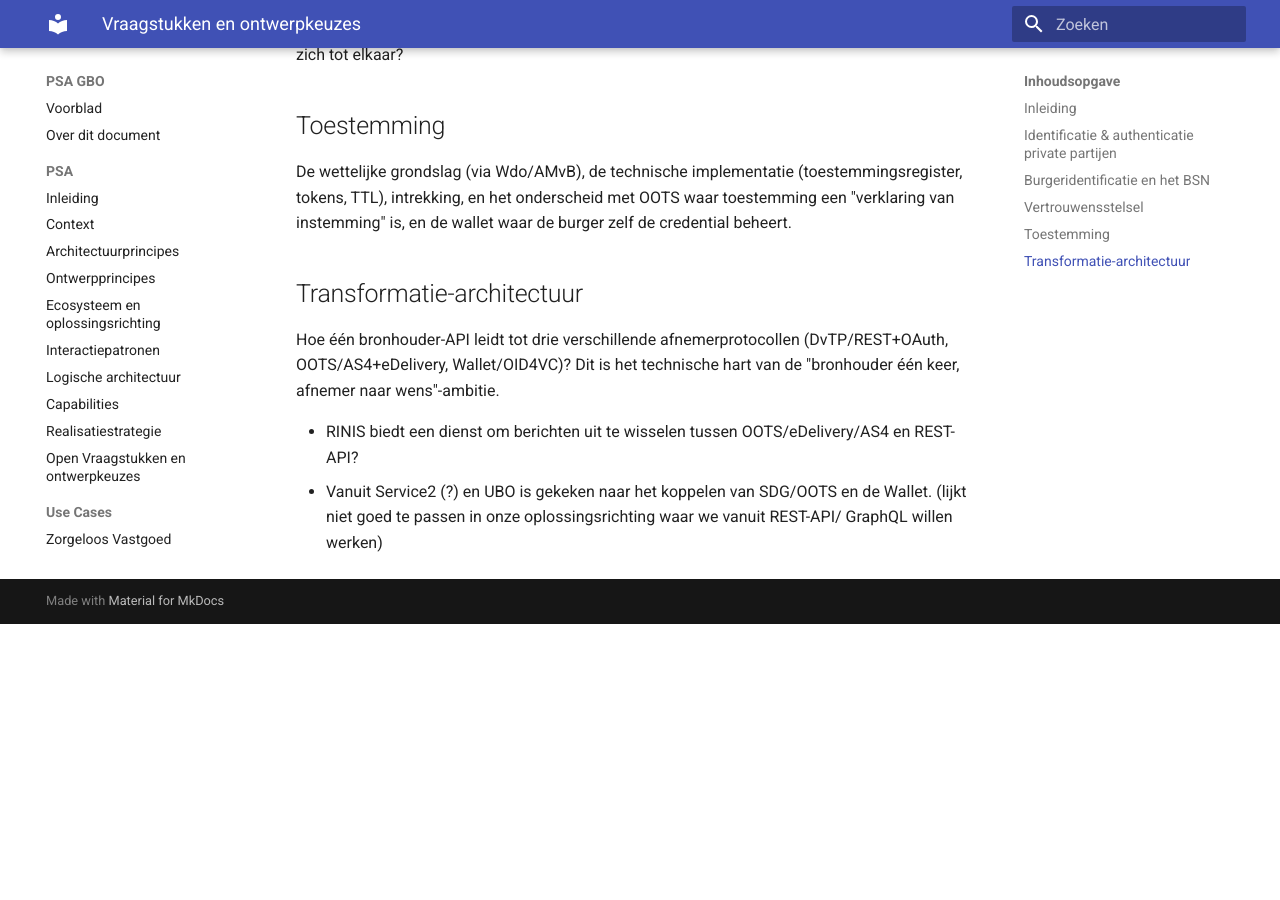
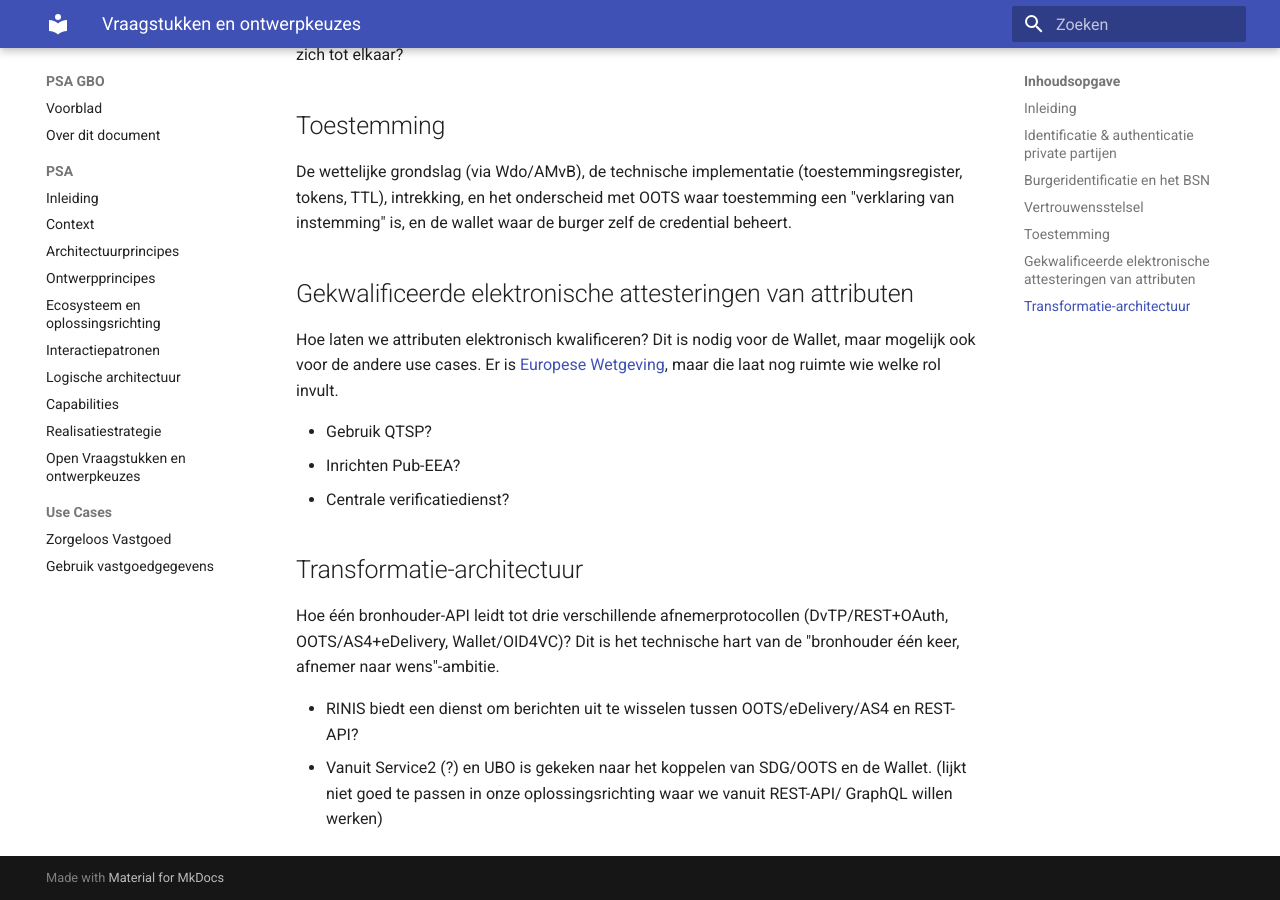
Before and after one commit to Govert-Claus/GBO-DvTP, an MkDocs documentation site: the page built from docs/psa/vraagstukken.md, in a window 1280 px wide and 900 px high, scrolled down 810 px. Built offline with MkDocs 1.6.1 and Material for MkDocs 9.7.7, drawn with Linux system fonts in a browser that asks for light colours; before the commit the page ends 1434 px from its top, so only the background shows below that.

Commit message:
vraagstukken en ontwerpkeuzes

```diff
--- a/docs/psa/vraagstukken.md
+++ b/docs/psa/vraagstukken.md
@@ -27,6 +27,15 @@
 De wettelijke grondslag (via Wdo/AMvB), de technische implementatie (toestemmingsregister, tokens, TTL), intrekking, en het onderscheid met OOTS waar toestemming een "verklaring van instemming" is, en de wallet waar de burger zelf de credential beheert.
 
 
+## Gekwalificeerde elektronische attesteringen van attributen
+
+Hoe laten we attributen elektronisch kwalificeren? Dit is nodig voor de Wallet, maar mogelijk ook voor de andere use cases. Er is [Europese Wetgeving](https://eur-lex.europa.eu/legal-content/NL/TXT/HTML/?uri=OJ:L_202501569), maar die laat nog ruimte wie welke rol invult.
+
+- Gebruik QTSP?
+- Inrichten Pub-EEA?
+- Centrale verificatiedienst?
+
+
 ## Transformatie-architectuur
 
 Hoe één bronhouder-API leidt tot drie verschillende afnemerprotocollen (DvTP/REST+OAuth, OOTS/AS4+eDelivery, Wallet/OID4VC)? Dit is het technische hart van de "bronhouder één keer, afnemer naar wens"-ambitie.
```
Also changed, not shown: docs/index.md (+1 -1 lines).
